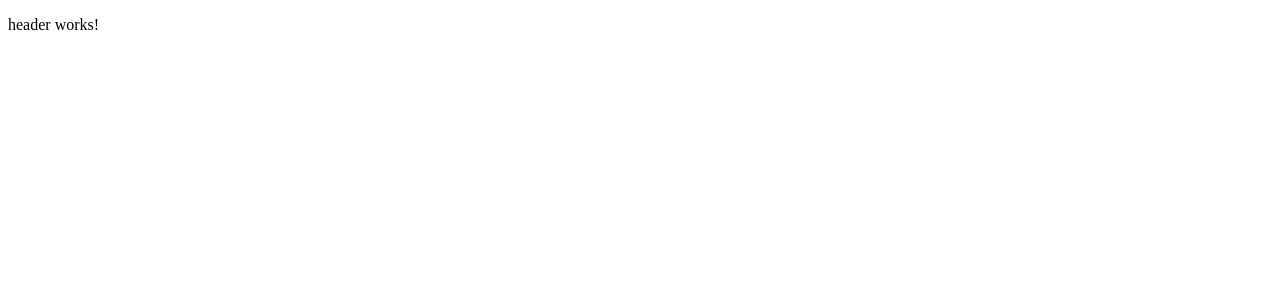
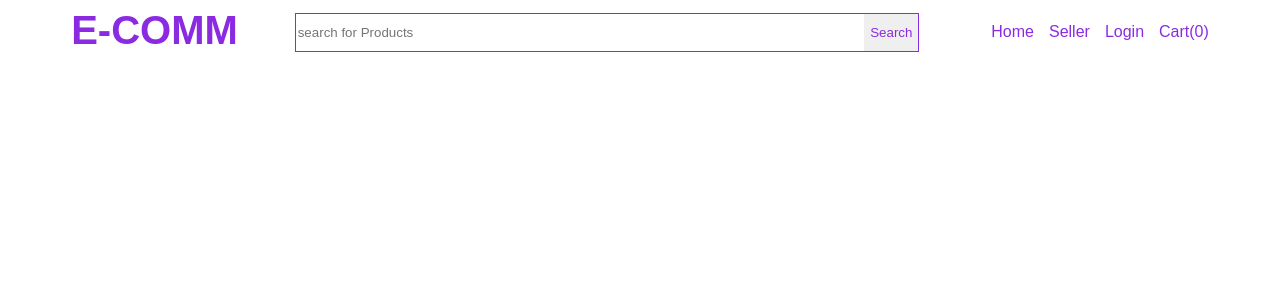
Before and after one commit to M4n-0j/E-Commerce, an Angular app in the folder E-commerce_project/: page / in a window 1280 px wide. Shown: the top 300 px of the page. Built offline with nearby package versions, Linux system fonts and the light colour scheme.

Commit message:
created header component

```diff
--- a/E-commerce_project/src/app/app.component.html
+++ b/E-commerce_project/src/app/app.component.html
@@ -1 +1,3 @@
-<app-header></app-header>
+<div class="container">
+  <app-header></app-header>
+</div>
--- a/E-commerce_project/src/app/header/header.component.css
+++ b/E-commerce_project/src/app/header/header.component.css
@@ -0,0 +1,44 @@
+.nav{
+    display:flex;
+    justify-content: space-between;
+}
+.nav h1{
+    color: blueviolet;
+    margin:0;
+    font-size:40px;
+}
+.nav ul{
+    display: inline-flex;
+    list-style: none;
+    margin:0;
+    padding:0;
+}
+.nav li{
+    padding-left: 15px;
+    padding-top: 15px;
+}
+.nav li a{
+    text-decoration: none;
+    color: blueviolet;
+}
+.nav .nav-search{
+    margin-top:5px;
+    flex: 1;
+    display: flex;
+    margin-left: 5%;
+    margin-right: 5%;
+    outline: none;
+}
+.nav .nav-search input{
+    flex:1;
+    color: blueviolet;
+    border:1px solid blueviolet;
+    height: 35px;
+    border-right: 0px;
+}
+.nav .nav-search button{
+    color: blueviolet;
+    border:1px solid blueviolet;
+    height:39px;
+    border-left: 0px;
+}
--- a/E-commerce_project/src/app/header/header.component.html
+++ b/E-commerce_project/src/app/header/header.component.html
@@ -1 +1,13 @@
-<p>header works!</p>
+<nav class="nav">
+<h1>E-COMM</h1>
+<div class="nav-search">
+    <input type="text" placeholder="search for Products">
+    <button>Search</button>
+</div>
+<ul>
+    <li><a href="#">Home</a></li>
+    <li><a href="#">Seller</a></li>
+    <li><a href="#">Login</a></li>
+    <li><a href="#">Cart(0)</a></li>
+</ul>
+</nav>
--- a/E-commerce_project/src/styles.css
+++ b/E-commerce_project/src/styles.css
@@ -1 +1,7 @@
-/* You can add global styles to this file, and also import other style files */
+body{
+font-family: sans-serif;
+}
+.container{
+  margin-left:5%;
+  margin-right:5%;
+}
```
